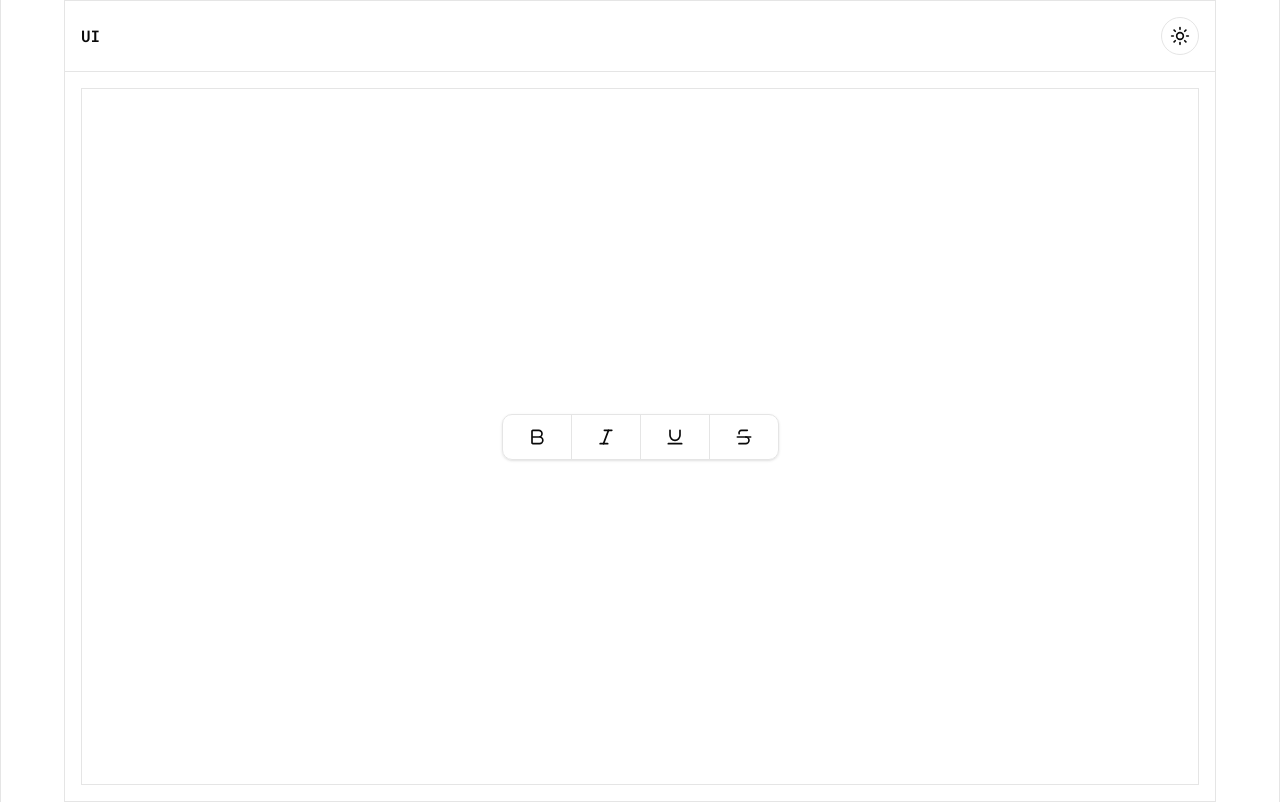
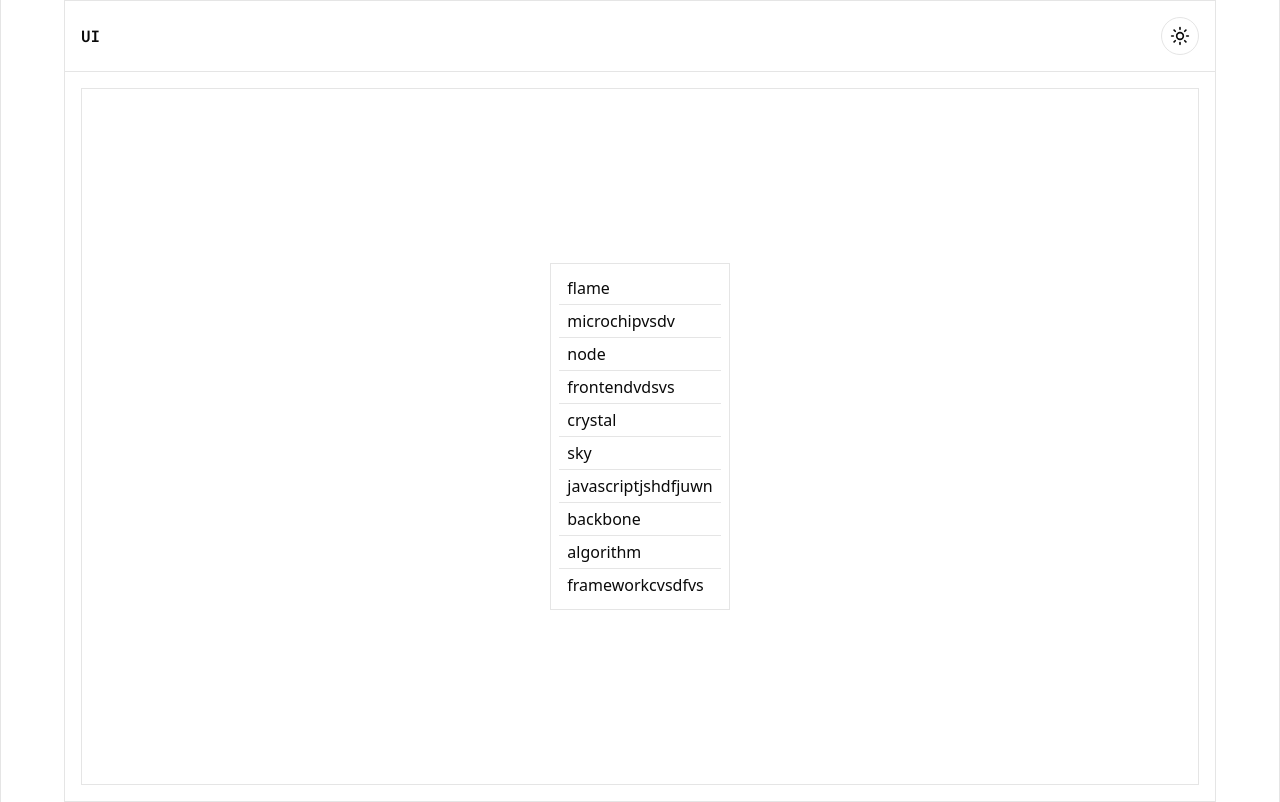
Before and after one commit to negativ14/UI, a Next.js app: page / in a window 1280 px wide. Built offline with nearby package versions, Linux system fonts and the light colour scheme.

Commit message:
added layout animation

```diff
--- a/src/app/page.tsx
+++ b/src/app/page.tsx
@@ -1,6 +1,5 @@
+import List from "@/components/tab/ui/List";
 import { ToggleTheme } from "@/components/ui/toggle-theme";
-import Tab from "@/components/tab/ui/Tab";
-import ToogleItem from "@/components/tab/ui/ToggleItem";
 
 export default function Home() {
   return (
@@ -15,7 +14,7 @@ export default function Home() {
           <div className="w-full flex-1 min-h-96 p-4">
             <div className="border h-full w-full flex justify-center">
               <div className="w-full h-full bg-background p-2 overflow-hidden relative flex  justify-center items-center gap-4">
-                <ToogleItem />
+                <List />
               </div>
             </div>
           </div>
--- a/src/components/tab/constants.ts
+++ b/src/components/tab/constants.ts
@@ -24,3 +24,16 @@ export const toggleIcons = [
     icon: Strikethrough,
   },
 ];
+
+export const randomWords = [
+  "flame",
+  "microchipvsdv",
+  "node",
+  "frontendvdsvs",
+  "crystal",
+  "sky",
+  "javascriptjshdfjuwn",
+  "backbone",
+  "algorithm",
+  "frameworkcvsdfvs",
+];
--- /dev/null
+++ b/src/components/tab/ui/List.tsx
@@ -0,0 +1,29 @@
+"use client";
+import { useState } from "react";
+import { randomWords } from "../constants";
+import { motion } from "motion/react";
+
+export default function List() {
+  const [hovered, setHovered] = useState<string | null>(null);
+  return (
+    <ul className="flex flex-col border divide-y p-2">
+      {randomWords.map((word, index) => (
+        <li
+          onMouseEnter={() => setHovered(word)}
+          onMouseLeave={() => setHovered(null)}
+          key={index}
+          className="py-1 px-2 relative"
+        >
+          <span className="relative z-10">{word}</span>
+          {hovered == word && (
+            <motion.div
+              layoutId="hover"
+              transition={{ type: "spring", stiffness: 100, damping: 20 }}
+              className="absolute inset-0 bg-accent"
+            />
+          )}
+        </li>
+      ))}
+    </ul>
+  );
+}
```
